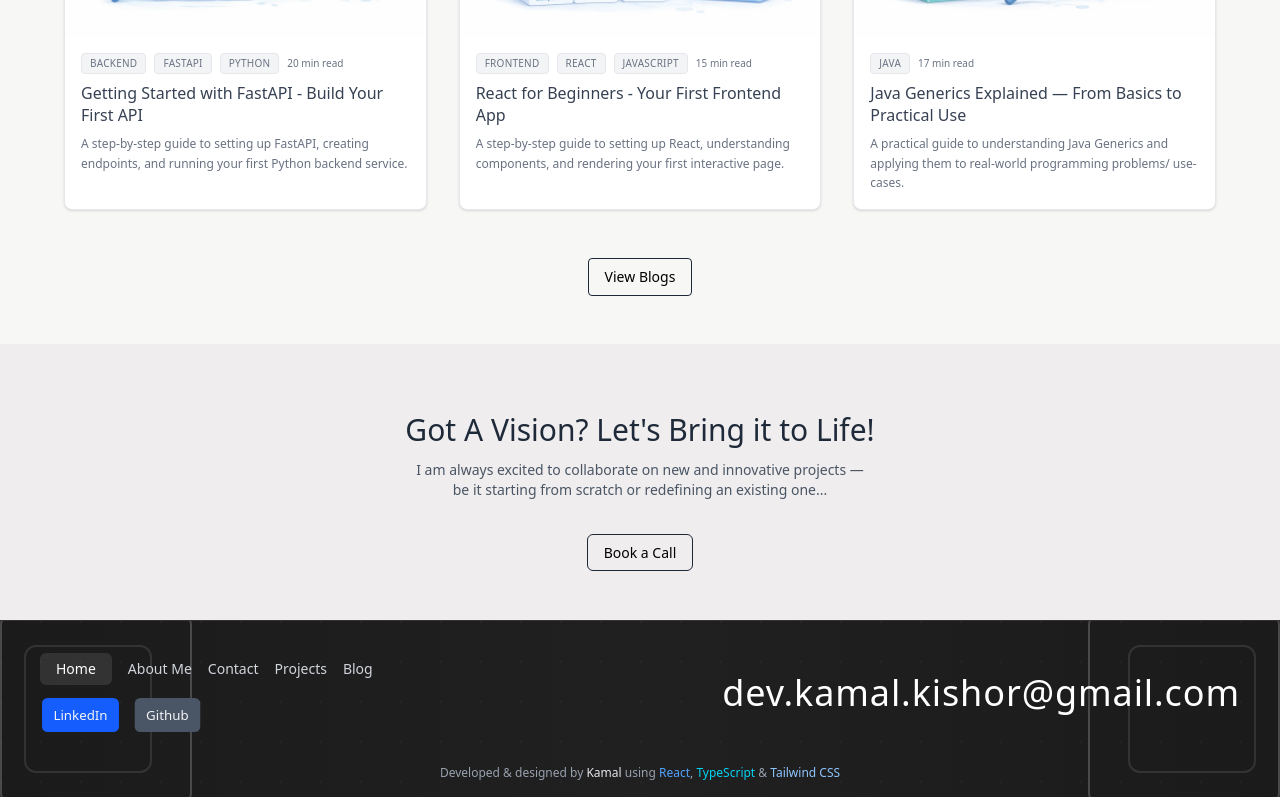
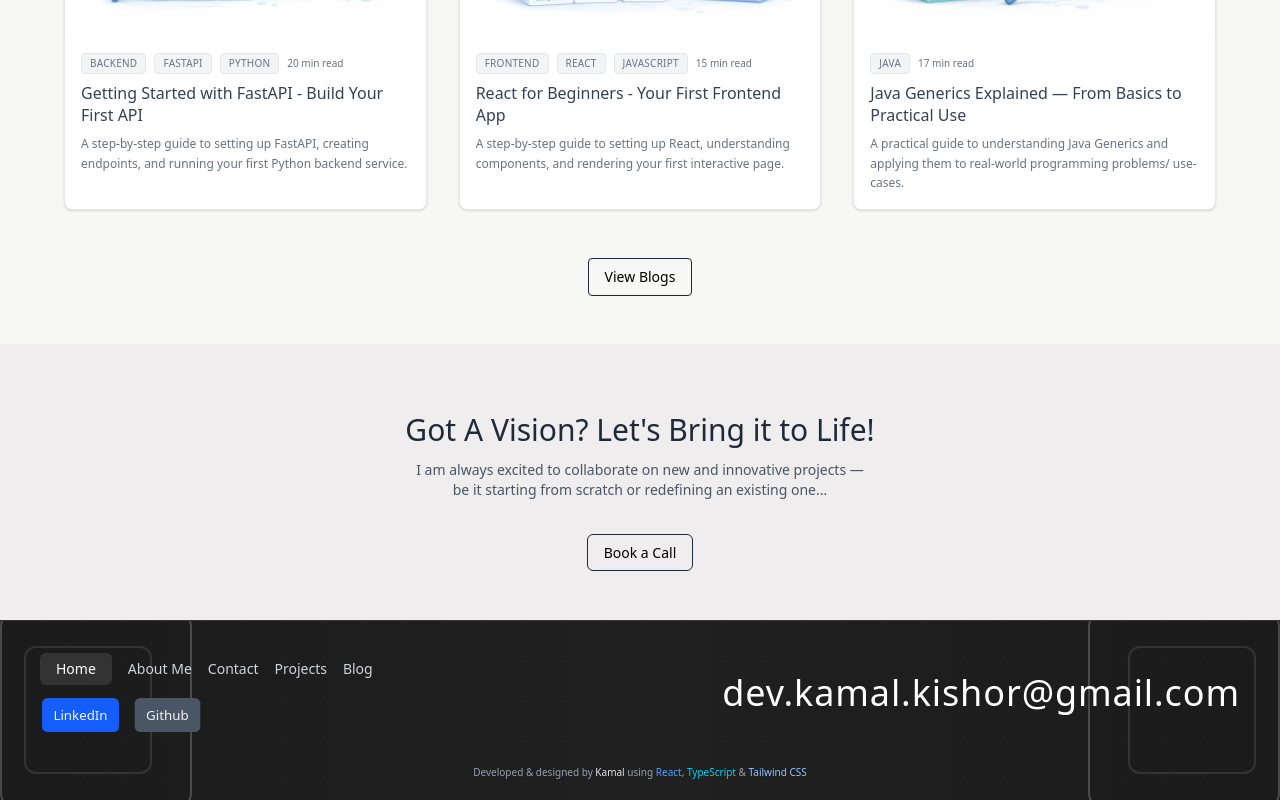
Before and after one commit to kkamal11/kkamal11.github.io, a React (Vite) app: page / in a window 1280 px wide. Shown: the part 2782-3582 px from the top of the page. Built offline with nearby package versions, Linux system fonts and the light colour scheme.

Commit message:
text-size-improvemtn

```diff
--- a/src/components/Footer.tsx
+++ b/src/components/Footer.tsx
@@ -53,7 +53,7 @@ export default function Footer() {
       </div>
 
       {/* Bottom credit */}
-      <div className="relative text-center text-xs text-gray-400 pb-4 px-2">
+      <div className="relative text-center text-[10px] text-gray-400 pb-5 px-2">
         Developed & designed by <a href="https://github.com/kkamal11" target="_blank" className="text-gray-200 font-medium">Kamal</a> using{" "}
         <span className="text-blue-400">React</span>, {" "}
         <span className="text-cyan-400">TypeScript</span> &{" "}
```
